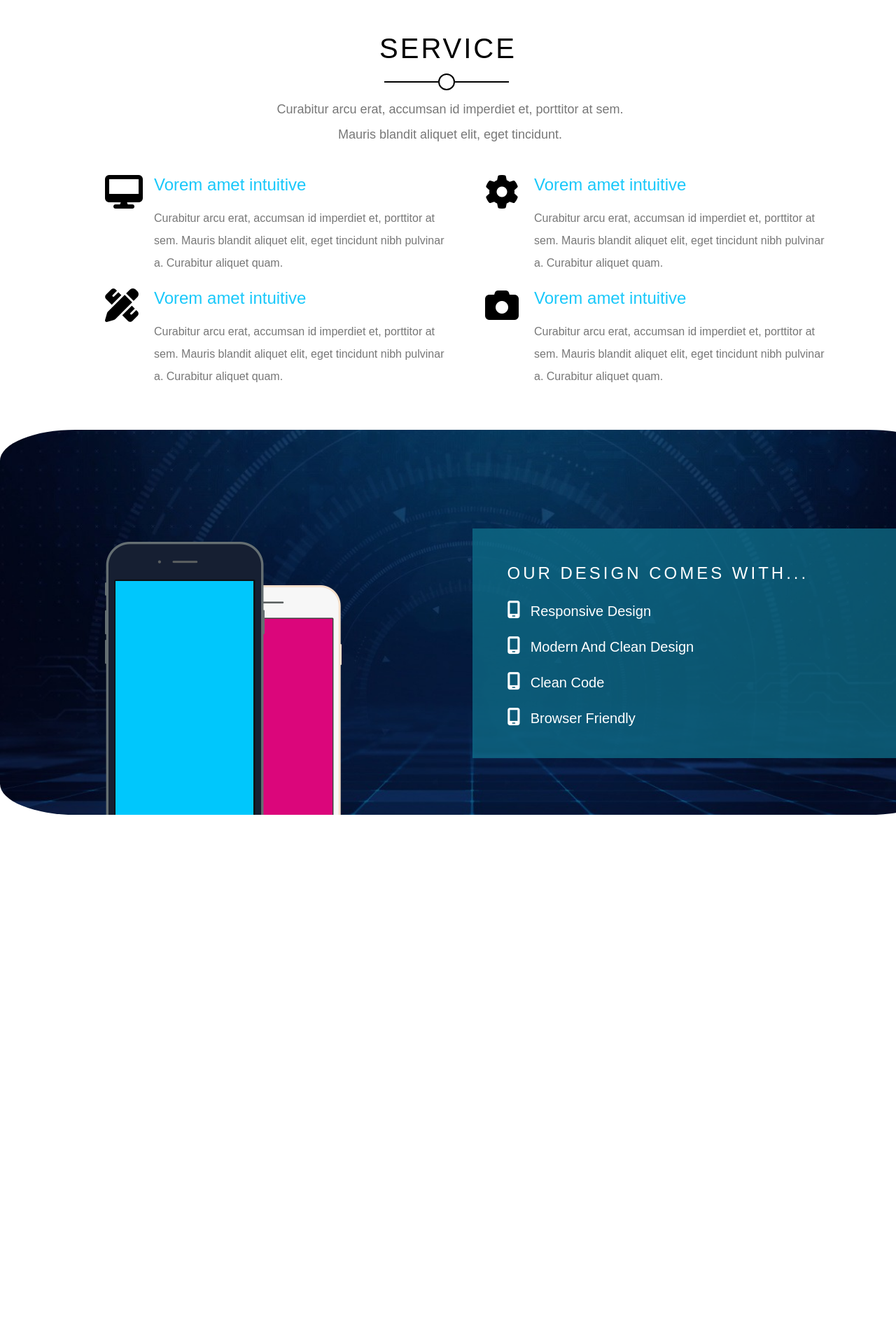
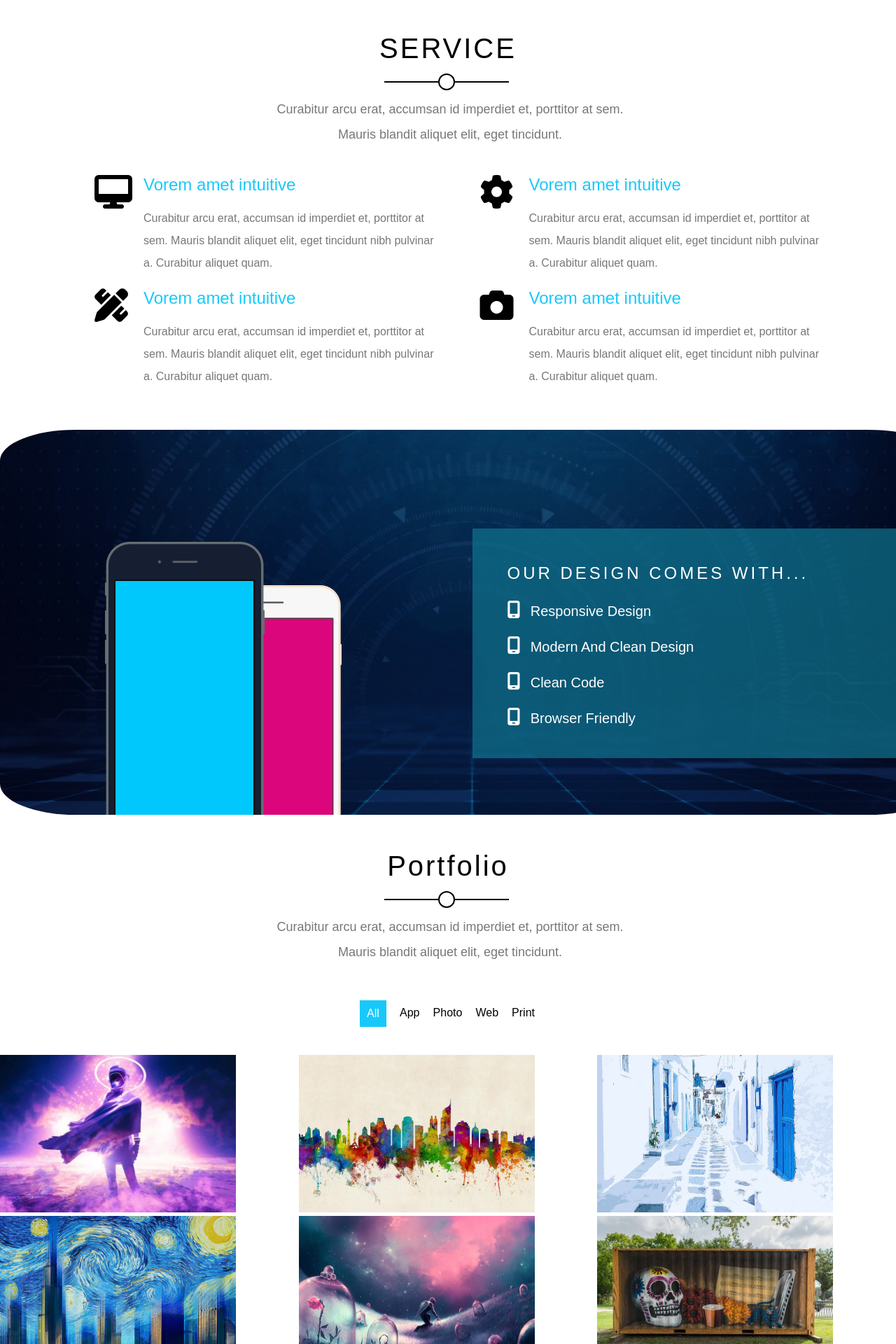
Before and after one commit to Termedelo/elzeroWeb, a PHP site: page / in a window 1280 px wide; the page is wider, and only the part inside the window is pictured. Shown: the part 804-2724 px from the top of that part at 70% size. Before the commit the page ends 1968 px from the top of that part, so only its background shows below. Run offline with PHP 8.4, Linux system fonts and the light colour scheme.

Commit message:
the portfolio section is almost done i have to work on the responsive parts of the Services and portfolio Sections

```diff
--- a/TemplateTwo/css/Kasper.css
+++ b/TemplateTwo/css/Kasper.css
@@ -345,7 +345,7 @@ header .container .bars {
   row-gap: 20px;
   column-gap: 96px;
   grid-template-columns: repeat(auto-fill, minmax(415px, 1fr));
-  margin-left: 150px;
+  margin-left: 135px;
   margin-top: 40px;
 }
 .Service .container .items .item {
@@ -405,23 +405,84 @@ header .container .bars {
   margin-left: 50px;
   margin-top: 50px;
 }
-.Service .image .Content h2{
+.Service .image .Content h2 {
   font-weight: normal;
   text-transform: uppercase;
   letter-spacing: 4px;
 }
-.Service .image .Content ul{
+.Service .image .Content ul {
   margin-top: 26px;
 }
-.Service .image .Content ul li{
+.Service .image .Content ul li {
   margin-bottom: 25px;
 }
-.Service .image .Content ul li i{
+.Service .image .Content ul li i {
   font-size: 25px;
 }
-.Service .image .Content ul li span{
+.Service .image .Content ul li span {
   font-size: 20px;
   font-weight: normal;
   padding-left: 10px;
 }
 /*End of Services*/
+
+/*Start of Portfolio*/
+.Portfolio .container .PortfolioBar {
+  display: flex;
+  width: 250px;
+  margin-left: 444px;
+  margin-top: 60px;
+  flex-direction: row;
+  justify-content: space-between;
+}
+.Portfolio .container .PortfolioBar p:first-child {
+  color: white;
+  background-color: var(--main-color);
+  width: 38px;
+  height: 38px;
+  padding-top: 10px;
+  margin-top: -9px;
+  padding-left: 10px;
+}
+.Portfolio .gallery {
+  display: grid;
+  grid-template-columns: repeat(auto-fill, minmax(337px, 1fr));
+  row-gap: 5px;
+  margin-top: 40px;
+}
+.Portfolio .gallery .PhotosContainer {
+  width: 337px;
+  height: 225px;
+  position: relative;
+  overflow: hidden;
+}
+.Portfolio .gallery .PhotosContainer .GImages {
+  width: 337px;
+  height: 225px;
+  transition: 0.5s;
+  overflow: hidden;
+}
+.Portfolio .gallery .GImages:hover {
+  transform: rotate(5deg) scale(1.1);
+}
+.Portfolio .gallery .PhotosContainer .overFlowText {
+  position: absolute;
+  z-index: 1;
+  width: 337px;
+  height: 80px;
+  bottom: -100px;
+  transition: 0.5s;
+  background-color: white;
+}
+.Portfolio .gallery .PhotosContainer .overFlowText p{
+  padding-left: 30px;
+  padding-top: 20px;
+}
+.Portfolio .gallery .PhotosContainer .overFlowText span{
+  color:var(--main-color);
+  padding-left: 30px;
+}
+.Portfolio .gallery .PhotosContainer:hover .overFlowText{
+  bottom: 0.2%;
+}
+/*End of Portfolio*/
--- a/TemplateTwo/index.html
+++ b/TemplateTwo/index.html
@@ -142,5 +142,82 @@
       </div>
     </div>
     <!--End Of Service-->
+
+    <!--Start Of Portfolio-->
+    <div class="Portfolio" id="Portfolio">
+      <div class="container">
+        <h1 class="ReusableHead">Portfolio</h1>
+        <p class="ReusablePar">
+          Curabitur arcu erat, accumsan id imperdiet et, porttitor at sem.
+          Mauris blandit aliquet elit, eget tincidunt.
+        </p>
+        <div class="PortfolioBar">
+          <p>All</p>
+          <p>App</p>
+          <p>Photo</p>
+          <p>Web</p>
+          <p>Print</p>
+        </div>
+      </div>
+      <div class="gallery">
+        <div class="PhotosContainer">
+          <img src="/TemplateTwo/images/shuffle-01.jpg" class="GImages" />
+          <div class="overFlowText">
+            <p>Awesome Image</p>
+            <span>Photography</span>
+          </div>
+        </div>
+        <div class="PhotosContainer">
+          <img src="/TemplateTwo/images/shuffle-02.jpg" class="GImages" />
+          <div class="overFlowText">
+            <p>Awesome Image</p>
+            <span>Photography</span>
+          </div>
+        </div>
+        <div class="PhotosContainer">
+          <img src="/TemplateTwo/images/shuffle-03.jpg" class="GImages" />
+          <div class="overFlowText">
+            <p>Awesome Image</p>
+            <span>Photography</span>
+          </div>
+        </div>
+        <div class="PhotosContainer">
+          <img src="/TemplateTwo/images/shuffle-04.jpg" class="GImages" />
+          <div class="overFlowText">
+            <p>Awesome Image</p>
+            <span>Photography</span>
+          </div>
+        </div>
+        <div class="PhotosContainer">
+          <img src="/TemplateTwo/images/shuffle-05.jpg" class="GImages" />
+          <div class="overFlowText">
+            <p>Awesome Image</p>
+            <span>Photography</span>
+          </div>
+        </div>
+        <div class="PhotosContainer">
+          <img src="/TemplateTwo/images/shuffle-06.jpg" class="GImages" />
+          <div class="overFlowText">
+            <p>Awesome Image</p>
+            <span>Photography</span>
+          </div>
+        </div>
+        <div class="PhotosContainer">
+          <img src="/TemplateTwo/images/shuffle-07.jpg" class="GImages" />
+          <div class="overFlowText">
+            <p>Awesome Image</p>
+            <span>Photography</span>
+          </div>
+        </div>
+        <div class="PhotosContainer">
+          <img src="/TemplateTwo/images/shuffle-08.jpg" class="GImages" />
+          <div class="overFlowText">
+            <p>Awesome Image</p>
+            <span>Photography</span>
+          </div>
+        </div>
+      </div>
+    </div>
+    <!--End Of Portfolio-->
   </body>
 </html>
```
Also changed, not shown: TemplateTwo/images/shuffle-01.jpg (added), TemplateTwo/images/shuffle-02.jpg (added), TemplateTwo/images/shuffle-03.jpg (added), TemplateTwo/images/shuffle-04.jpg (added), TemplateTwo/images/shuffle-05.jpg (added), TemplateTwo/images/shuffle-06.jpg (added), TemplateTwo/images/shuffle-07.jpg (added), TemplateTwo/images/shuffle-08.jpg (added).
